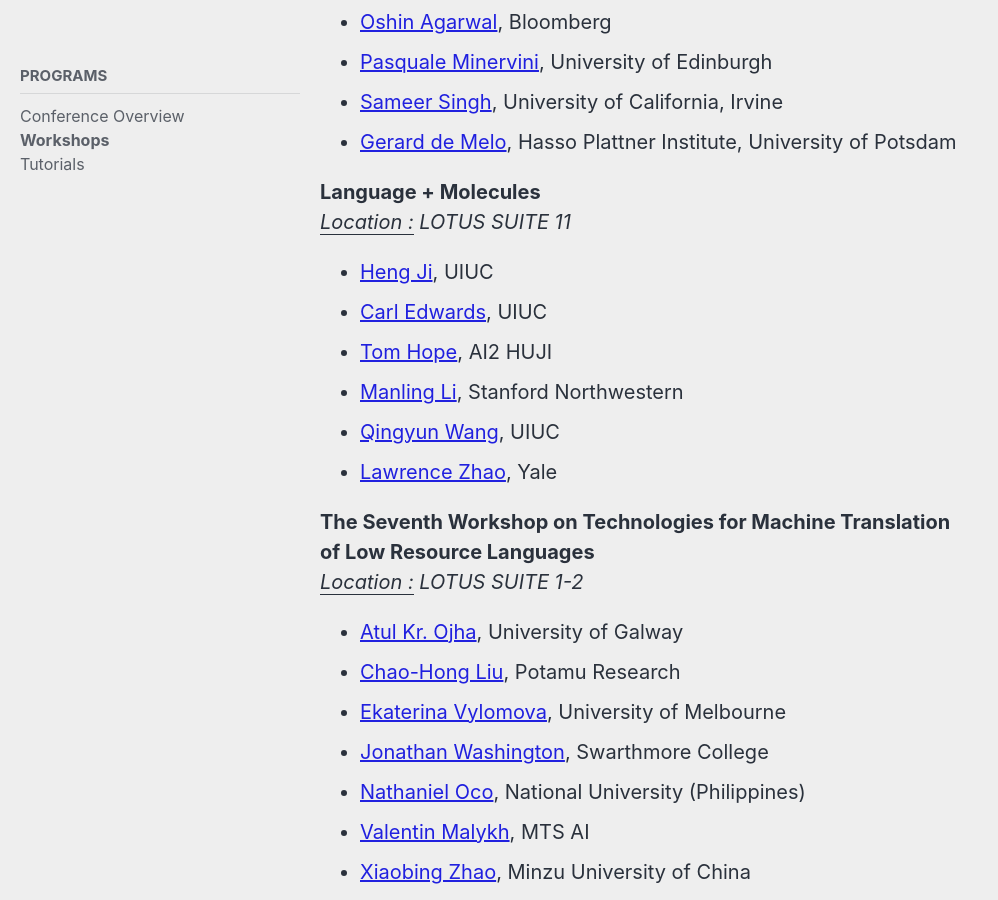
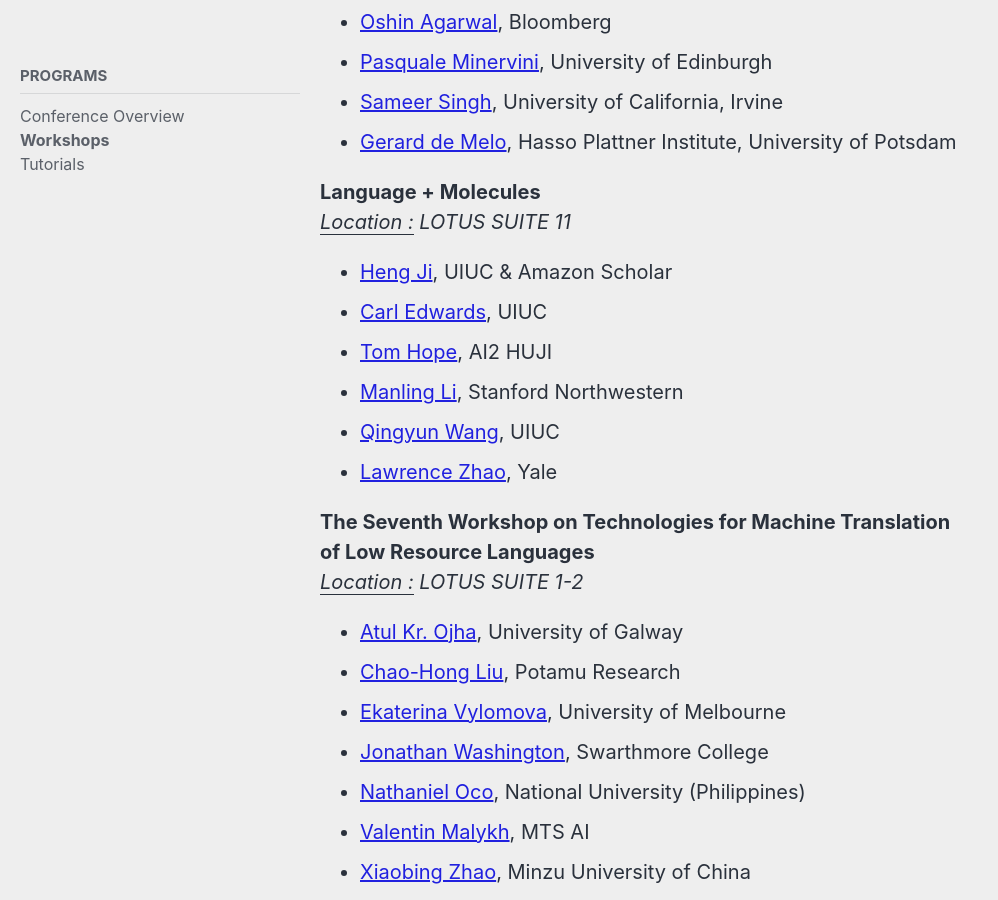
Before and after one commit to acl-org/acl-2024, a Jekyll site: the page built from _pages/program/workshops.md, in a window 1280 px wide and 900 px high, scrolled down 3483 px. Shown: the whole window, without its empty margins (0-998 px from the left). Built offline with Jekyll 4.4.1, drawn with Linux system fonts in a browser that asks for light colours; cached includes are drawn as plain includes; nearby versions of some CDN libraries.

Commit message:
Update workshops.md

```diff
--- a/_pages/program/workshops.md
+++ b/_pages/program/workshops.md
@@ -101,7 +101,7 @@
 
 **Language + Molecules**<br>
 <i><u>Location :</u> LOTUS SUITE 11 </i>
-* [Heng Ji](mailto:hengji@illinois.edu), UIUC
+* [Heng Ji](mailto:hengji@illinois.edu), UIUC & Amazon Scholar
 * [Carl Edwards](mailto:cne2@illinois.edu), UIUC
 * [Tom Hope](mailto:tomh@allenai.org), AI2 HUJI
 * [Manling Li](mailto:manlingl@stanford.edu), Stanford Northwestern
```
